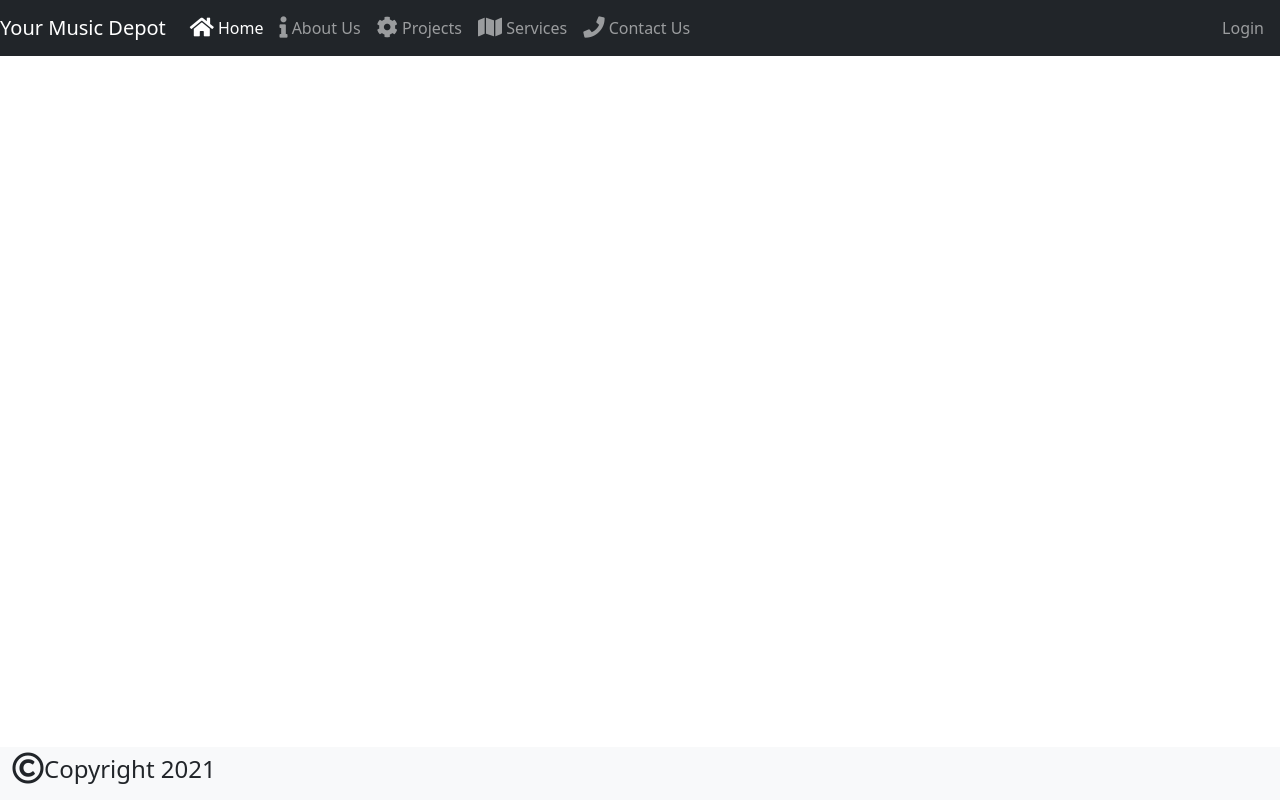
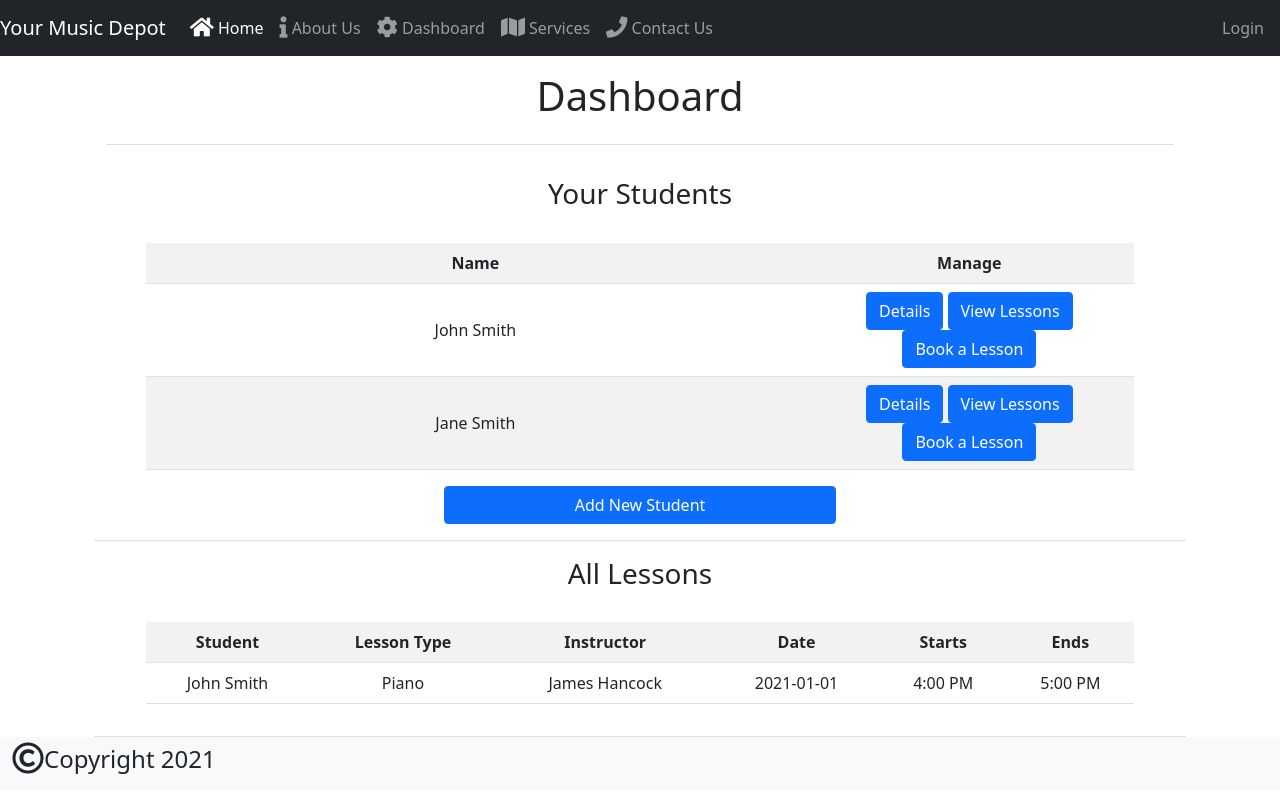
Before and after one commit to Tomelinski/DBaseDesign, a website: page clientDashboard.html in a window 1280 px wide. Drawn offline with nearby package versions, Linux system fonts and the light colour scheme; some icons are missing.

Commit message:
tentative client dashboard

```diff
--- a/clientDashboard.html
+++ b/clientDashboard.html
@@ -3,7 +3,7 @@
 <head>
     <meta charset="UTF-8">
     <meta name="viewport" content="width=device-width, initial-scale=1.0">
-    <title>Home</title>
+    <title>Dashboard</title>
     <!-- CSS section -->
     <!-- CSS only -->
     <link href="https://cdn.jsdelivr.net/npm/bootstrap@5.1.3/dist/css/bootstrap.min.css" rel="stylesheet"
@@ -33,7 +33,7 @@
                 </li>
 
                 <li class="nav-item">
-                    <a class="nav-link" aria-current="page" href="#"><i class="fas fa-cog fa-lg"></i> Projects</a>
+                    <a class="nav-link" aria-current="page" href="#"><i class="fas fa-cog fa-lg"></i> Dashboard</a>
                 </li>
 
                 <li class="nav-item">
@@ -55,12 +55,104 @@
     </header>
 
     <main class="container">
-
+        <div class="container-fluid">
+            <div class="row">
+                <div class="pt-3 px-4"> <!--col-md-9 ms-sm-auto col-lg-10-->
+                    <div class="justify-content-between flex-wrap flex-md-nowrap align-items-center pb-2 mb-3 border-bottom">
+                        <div class="row">
+                            <h1 class="h1 mb-3 font-weight-normal text-center">
+                                Dashboard
+                            </h1>
+                        </div>
+                    </div>
+                        <div class="row">
+                            <div class="col-sm">
+                                <h1 class="h3 mt-3 mb-3 font-weight-normal text-center">
+                                    Your Students
+                                </h1>
+                            </div>
+                        </div>
+                        <div class="row border-bottom">
+                            <div class="col-sm">
+                                <div class="container">
+                                    <div class="modal-body">
+                                        <table class="table table-striped">
+                                            <tbody>
+                                                <tr>
+                                                    <th class="col-sm-8 text-center">Name</th>
+                                                    <th class="text-center">Manage</th>
+                                                </tr>
+                                                <tr>
+                                                    <td class="text-center align-middle">John Smith</td>
+                                                    <td class="text-center align-middle">
+                                                        <a href="#" class="btn btn-primary btn-block">Details</a>
+                                                        <a href="#" class="btn btn-primary btn-block">View Lessons</a>
+                                                        <a href="#" class="btn btn-primary btn-block">Book a Lesson</a>
+                                                    </td>
+                                                </tr>
+                                                <tr>
+                                                    <td class="text-center align-middle">Jane Smith</td>
+                                                    <td class="text-center align-middle">
+                                                        <a href="#" class="btn btn-primary btn-block">Details</a>
+                                                        <a href="#" class="btn btn-primary btn-block">View Lessons</a>
+                                                        <a href="#" class="btn btn-primary btn-block">Book a Lesson</a>
+                                                    </td>
+                                                </tr>
+                                            </tbody>
+                                        </table>
+                                        <div class="container text-center">
+                                            <a href="#" class="btn btn-primary btn-block col-sm-5">
+                                                Add New Student
+                                            </a>
+                                        </div>
+                                    </div>
+                                </div>
+                            </div>
+                        </div>
+                        <div class="row">
+                            <div class="col-sm">
+                                <h1 class="h3 mt-3 mb-3 font-weight-normal text-center">
+                                    All Lessons
+                                </h1>
+                            </div>
+                        </div>
+                        <div class="row border-bottom">
+                            <div class="col-sm">
+                                <div class="container">
+                                    <div class="modal-body">
+                                        <table class="table table-striped">
+                                            <tbody>
+                                                <tr>
+                                                    <th class="text-center">Student</th>
+                                                    <th class="text-center">Lesson Type</th>
+                                                    <th class="text-center">Instructor</th>
+                                                    <th class="text-center">Date</th>
+                                                    <th class="text-center">Starts</th>
+                                                    <th class="text-center">Ends</th>
+                                                </tr>
+                                                <tr>
+                                                    <td class="text-center align-middle">John Smith</td>
+                                                    <td class="text-center align-middle">Piano</td>
+                                                    <td class="text-center align-middle">James Hancock</td>
+                                                    <td class="text-center align-middle">2021-01-01</td>
+                                                    <td class="text-center align-middle">4:00 PM</td>
+                                                    <td class="text-center align-middle">5:00 PM</td>
+                                                </tr>
+                                            </tbody>
+                                        </table>
+                                    </div>
+                                </div>
+                            </div>
+                        </div>
+                    </div>
+                </div>
+            </div>
+        </div>
     </main>
 
     <!-- Main footer -->
     <footer>
-      <nav class="navbar fixed-bottom navbar-light bg-light">
+      <nav class="navbar navbar-light bg-light">
         <div class="container-fluid">
           <h4><i class="far fa-copyright fa-lg"></i>Copyright 2021</h4>
         </div>
```
